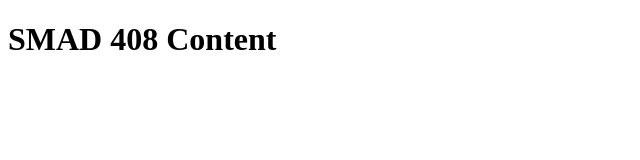
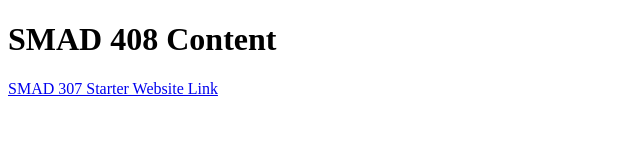
Before and after one commit to manaloka/manaloka.github.io, a plain HTML site: page index.html in a window 1280 px wide. Shown: the whole page, without its empty margins (0-640 px from the left). Drawn offline with Linux system fonts and the light colour scheme.

Commit message:
Reupload of index.html

```diff
--- a/index.html
+++ b/index.html
@@ -5,5 +5,6 @@
     </head>
     <body>
         <h1>SMAD 408 Content</h1>
+        <p><a href="http://manaloka.com/smad307/starter/" target="_blank">SMAD 307 Starter Website Link</a><br/></p>
     </body>
 </html>
```
